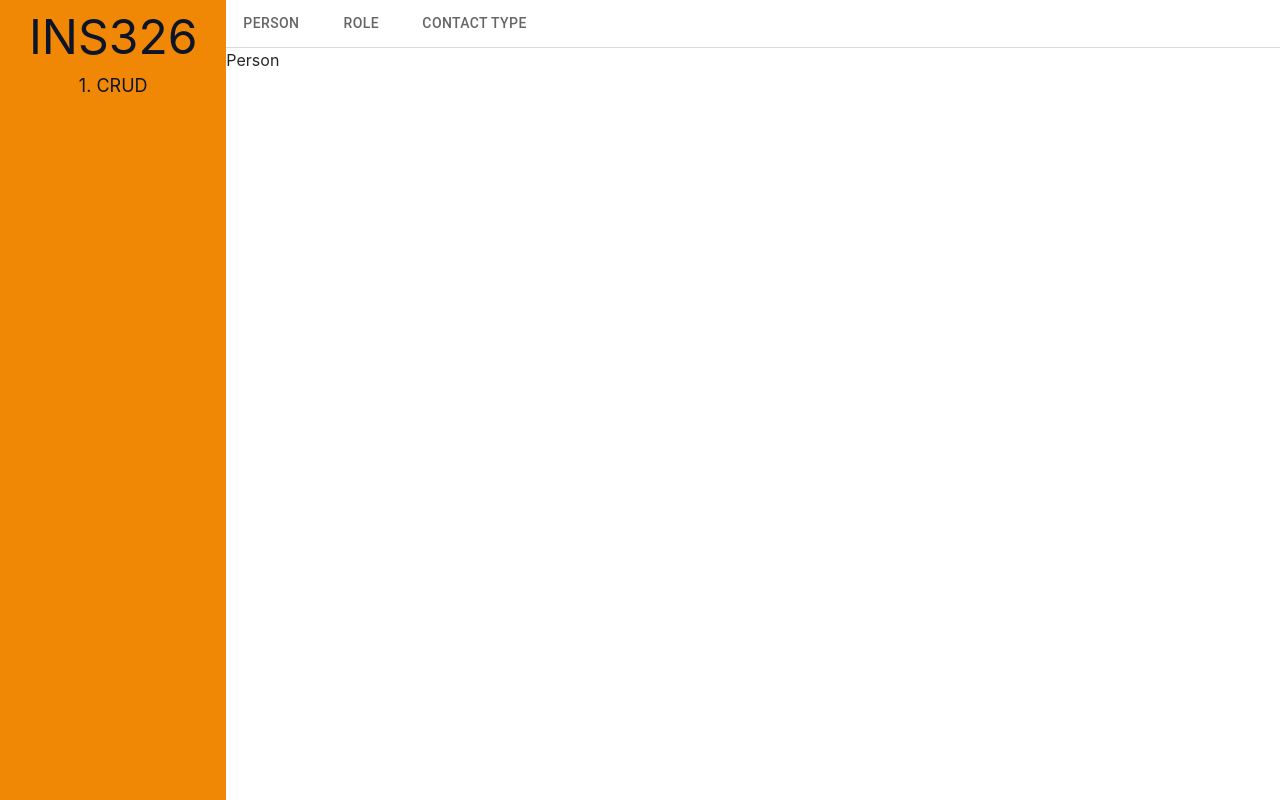
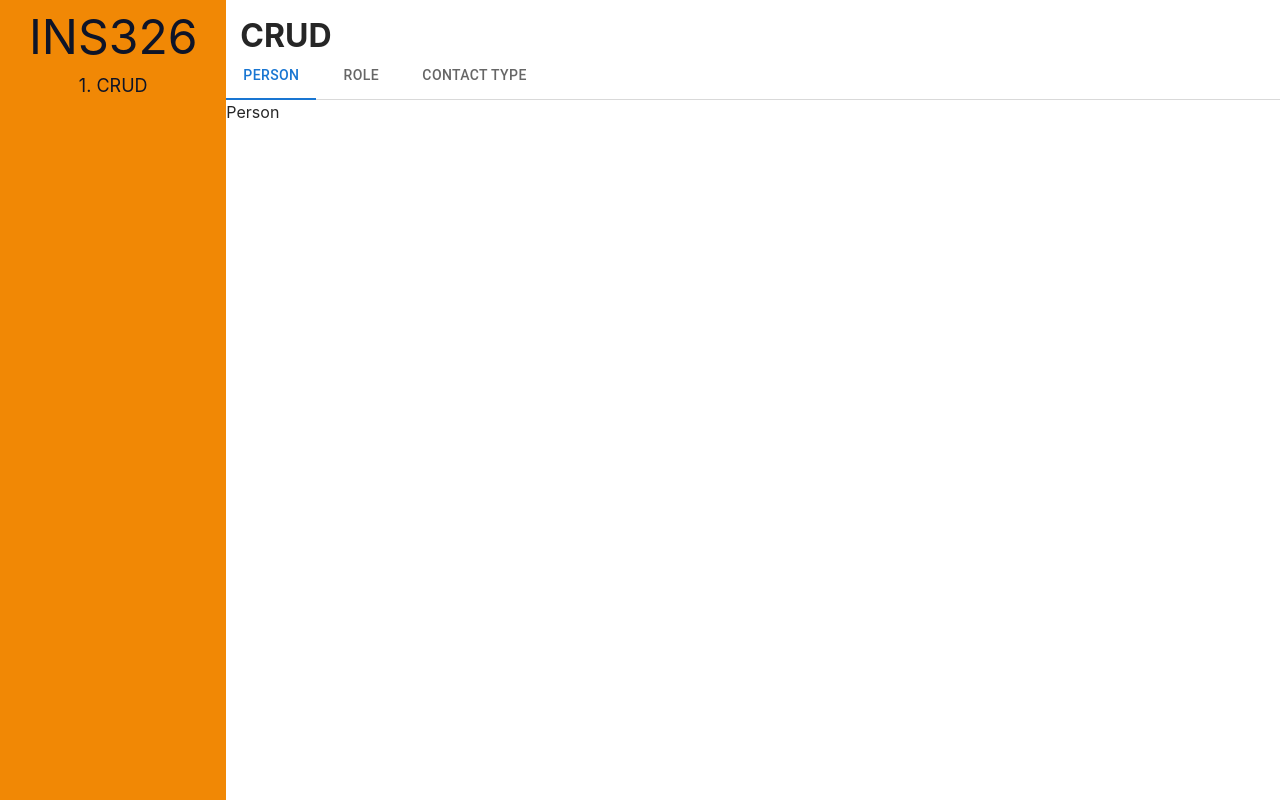
Before and after one commit to ArturoAHR/ids326-webapp, a React (Vite) app: page /hw-1/crud/person in a window 1280 px wide. Built offline with nearby package versions, Linux system fonts and the light colour scheme.

Commit message:
Add title and option selected highlight

```diff
--- a/src/pages/CRUD/CRUD.css
+++ b/src/pages/CRUD/CRUD.css
@@ -1,5 +1,10 @@
 .crud-menu-container {
   width: 100%;
+}
+
+.crud-menu-title {
+  margin: 20px 0 0px 14px;
+  line-height: 32px;
 }
 
 .crud-menu {
--- a/src/pages/CRUD/CRUD.tsx
+++ b/src/pages/CRUD/CRUD.tsx
@@ -1,5 +1,5 @@
 import { Tab, Tabs } from '@mui/material';
-import { FC, ReactNode, SyntheticEvent } from 'react';
+import { FC, ReactNode, SyntheticEvent, useState } from 'react';
 import { useNavigate } from 'react-router-dom';
 
 import './CRUD.css';
@@ -17,14 +17,24 @@ enum CRUDTabMenuOptions {
 export const CRUD: FC<CRUDProps> = ({ children }) => {
   const navigate = useNavigate();
 
+  const [optionSelected, setOptionSelected] = useState<CRUDTabMenuOptions>(
+    CRUDTabMenuOptions.Person,
+  );
+
   const handleChange = (event: SyntheticEvent, value: CRUDTabMenuOptions) => {
+    setOptionSelected(value);
     event.preventDefault();
     navigate('/hw-1/crud/' + value);
   };
 
   return (
     <div className="crud-menu-container">
-      <Tabs onChange={handleChange} className="crud-menu">
+      <h1 className="crud-menu-title">CRUD</h1>
+      <Tabs
+        value={optionSelected}
+        onChange={handleChange}
+        className="crud-menu"
+      >
         <Tab label="Person" value={CRUDTabMenuOptions.Person} />
         <Tab label="Role" value={CRUDTabMenuOptions.Role} />
         <Tab label="Contact Type" value={CRUDTabMenuOptions.ContactType} />
```
